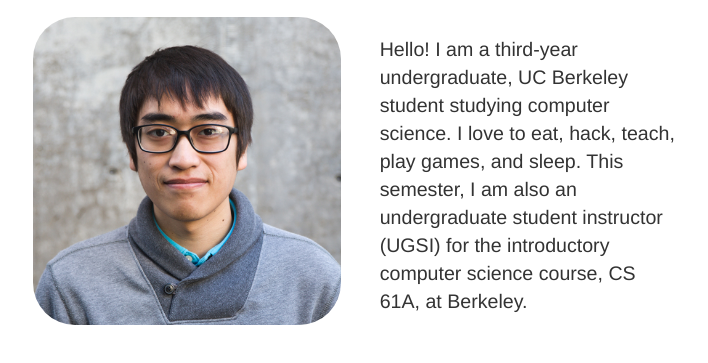
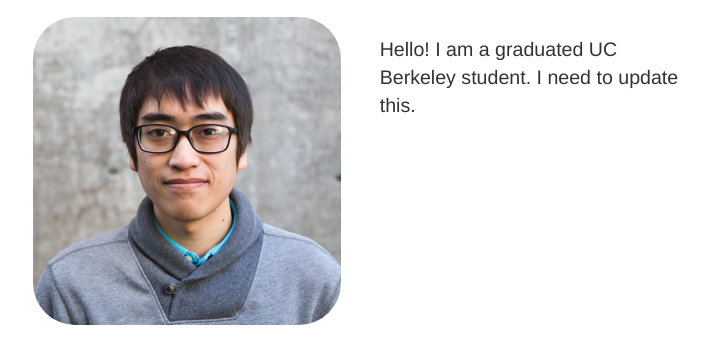
Before and after one commit to jerryhchen97/jchen0022.github.io, a plain HTML site: page index.html in a window 1280 px wide. Both pictures are taken after a click on the link "About". Shown: the part 287-650 px from the top of the page, without its empty margins (309-1017 px from the left). Drawn offline with nearby package versions, Linux system fonts and the light colour scheme.

Commit message:
Update index.html

```diff
--- a/index.html
+++ b/index.html
@@ -41,7 +41,7 @@
         <div id=about-img-text>
           <img id="jerry-img" src="images/jerry.jpg">
           <div id="about-text">
-            <p>Hello! I am a third-year undergraduate, UC Berkeley student studying computer science. I love to eat, hack, teach, play games, and sleep. This semester, I am also an undergraduate student instructor (UGSI) for the introductory computer science course, CS 61A, at Berkeley.</p>
+            <p>Hello! I am a graduated UC Berkeley student. I need to update this.</p>
           </div>
         </div>
       </div>
```
